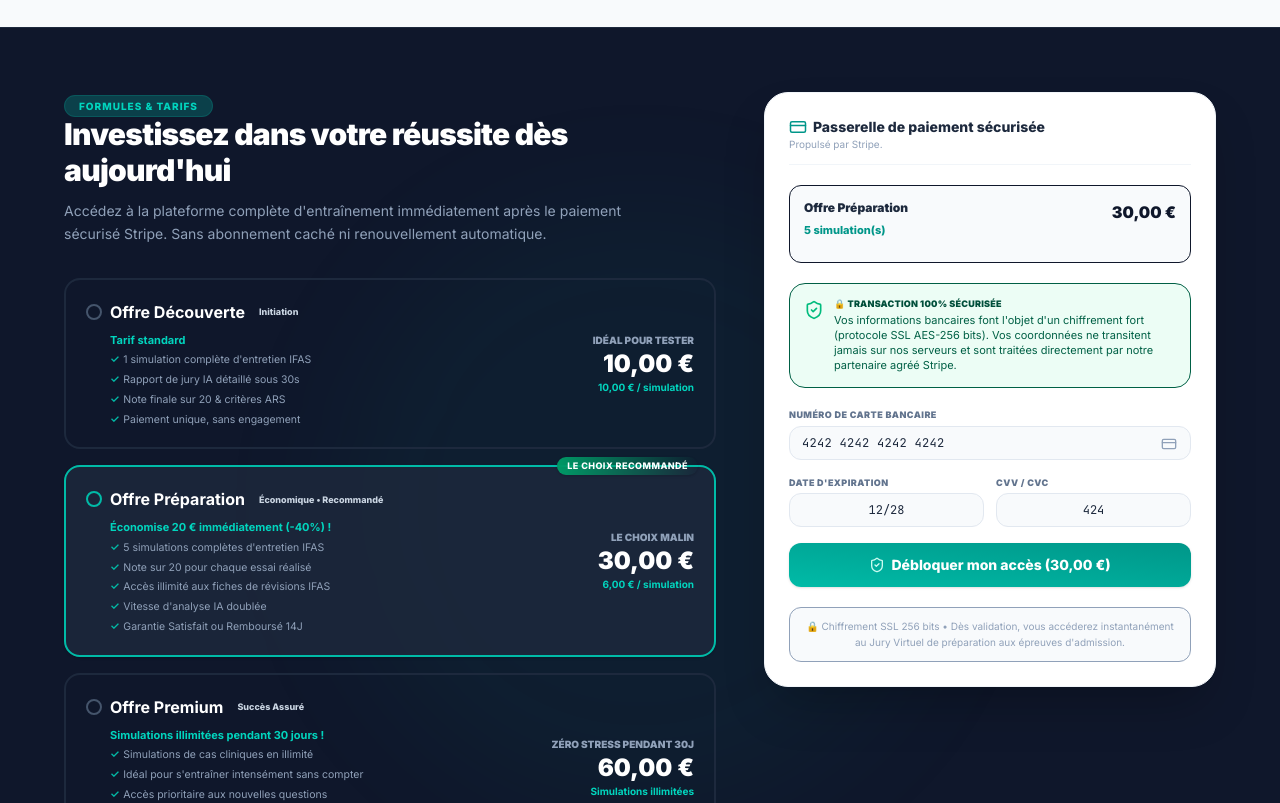
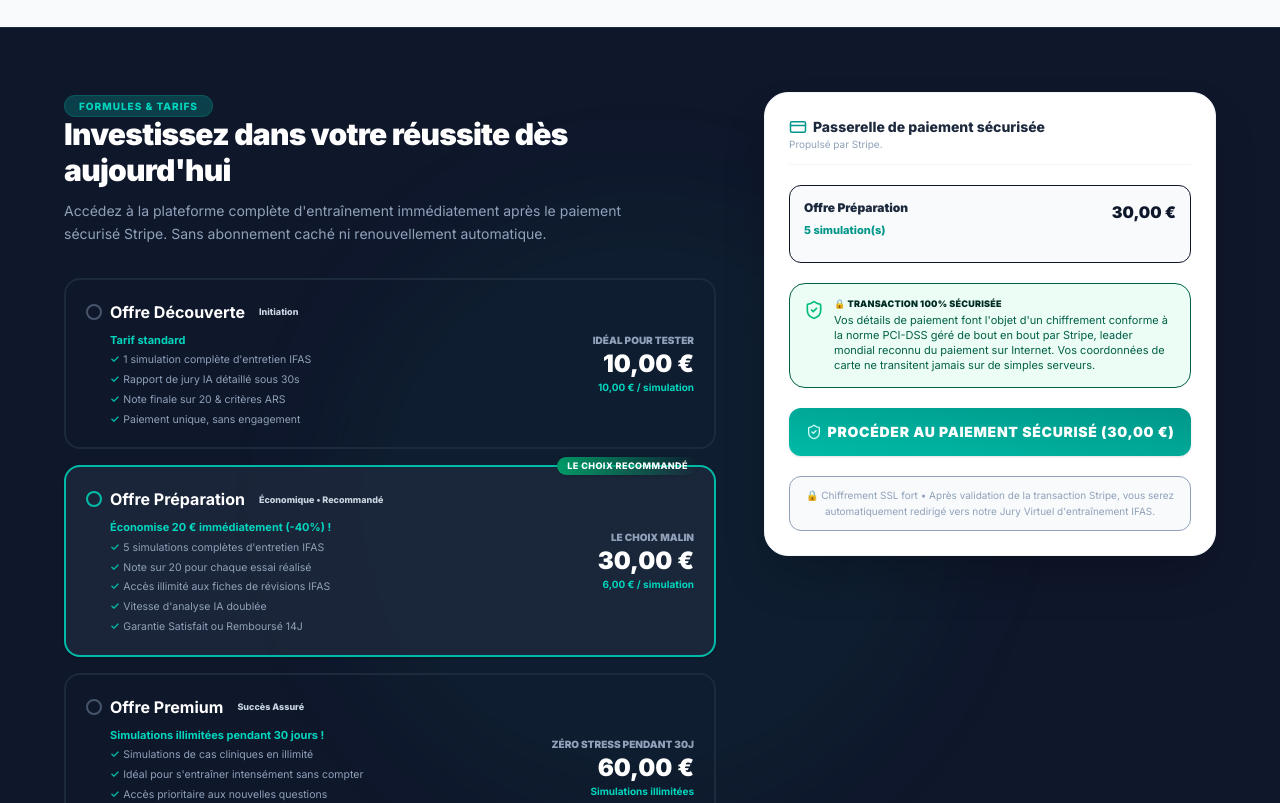
Before and after one commit to vamos34/appli-oral-as, a React (Vite) app: page / in a window 1280 px wide. Shown: the part 2045-2848 px from the top of the page. Built offline with nearby package versions, Linux system fonts and the light colour scheme.

Commit message:
Add files via upload

```diff
--- a/src/App.tsx
+++ b/src/App.tsx
@@ -7,6 +7,7 @@ import HistoryPanel from "./components/HistoryPanel";
 import SalesLandingPage from "./components/SalesLandingPage";
 import { CGVModal, MentionsLegalesModal } from "./components/LegalModals";
 import { Activity, Sparkles, RefreshCw, AlertCircle, ArrowLeft, HeartPulse, ShieldCheck, HelpCircle, User, Award, BookOpen, Send, CheckCircle2, ChevronRight, MessageSquare, Briefcase, Sun, Moon } from "lucide-react";
+import { safeLocalStorage, safeSessionStorage } from "./utils/storage";
 
 export default function App() {
   const {
@@ -22,17 +23,17 @@ export default function App() {
 
   // Dark mode / light mode state
   const [isDarkMode, setIsDarkMode] = useState<boolean>(() => {
-    const saved = localStorage.getItem("ifas_dark_theme");
+    const saved = safeLocalStorage.getItem("ifas_dark_theme");
     return saved === "true";
   });
 
   useEffect(() => {
     if (isDarkMode) {
       document.documentElement.classList.add("dark");
-      localStorage.setItem("ifas_dark_theme", "true");
+      safeLocalStorage.setItem("ifas_dark_theme", "true");
     } else {
       document.documentElement.classList.remove("dark");
-      localStorage.setItem("ifas_dark_theme", "false");
+      safeLocalStorage.setItem("ifas_dark_theme", "false");
     }
   }, [isDarkMode]);
 
@@ -53,7 +54,7 @@ export default function App() {
   // Past oral blank sessions
   const [pastSessions, setPastSessions] = useState<PastSession[]>(() => {
     try {
-      const saved = localStorage.getItem("ifas_past_sessions");
+      const saved = safeLocalStorage.getItem("ifas_past_sessions");
       return saved ? JSON.parse(saved) : [];
     } catch (_) {
       return [];
@@ -61,22 +62,22 @@ export default function App() {
   });
 
   useEffect(() => {
-    localStorage.setItem("ifas_past_sessions", JSON.stringify(pastSessions));
+    safeLocalStorage.setItem("ifas_past_sessions", JSON.stringify(pastSessions));
   }, [pastSessions]);
 
   const [selectedPastSession, setSelectedPastSession] = useState<PastSession | null>(null);
 
   // App lock until payment status - false by default so the Sales Landing Page is the official homepage.
   const [isAppUnlocked, setIsAppUnlocked] = useState<boolean>(() => {
-    return sessionStorage.getItem("ifas_app_unlocked_session") === "true";
+    return safeSessionStorage.getItem("ifas_app_unlocked_session") === "true";
   });
 
   // Automatically unlock only if actively marked in session
   useEffect(() => {
     if (isAppUnlocked) {
-      sessionStorage.setItem("ifas_app_unlocked_session", "true");
+      safeSessionStorage.setItem("ifas_app_unlocked_session", "true");
     } else {
-      sessionStorage.removeItem("ifas_app_unlocked_session");
+      safeSessionStorage.removeItem("ifas_app_unlocked_session");
     }
   }, [isAppUnlocked]);
 
@@ -303,7 +304,7 @@ export default function App() {
           onUnlock={(creditsToAdd, planName) => {
             refillCredits(creditsToAdd, `Formule : ${planName}`);
             setIsAppUnlocked(true);
-            localStorage.setItem("ifas_app_unlocked", "true");
+            safeLocalStorage.setItem("ifas_app_unlocked", "true");
           }}
           onOpenLegal={(page) => setViewingLegalPage(page)}
         />
--- a/src/components/CreditSystem.tsx
+++ b/src/components/CreditSystem.tsx
@@ -1,5 +1,6 @@
 import React, { useState, useEffect } from "react";
 import { Coins, CreditCard, Plus, X, Check, CheckCircle2, History, Sparkles, Clock, ArrowRight, AlertTriangle, ShieldCheck, HelpCircle } from "lucide-react";
+import { safeLocalStorage } from "../utils/storage";
 
 export interface CreditTransaction {
   id: string;
@@ -12,17 +13,17 @@ export interface CreditTransaction {
 // Custom hook to manage credits and history synchronized with localStorage
 export function useCredits() {
   const [credits, setCredits] = useState<number>(() => {
-    const saved = localStorage.getItem("ifas_credits_count");
+    const saved = safeLocalStorage.getItem("ifas_credits_count");
     // Force reset if legacy '3' credits are found, to ensure 0 credits
     if (saved === "3") {
-      localStorage.setItem("ifas_credits_count", "0");
+      safeLocalStorage.setItem("ifas_credits_count", "0");
       return 0;
     }
     return saved !== null ? parseInt(saved, 10) : 0; // 0 free credits initially
   });
 
   const [transactions, setTransactions] = useState<CreditTransaction[]>(() => {
-    const saved = localStorage.getItem("ifas_credits_history");
+    const saved = safeLocalStorage.getItem("ifas_credits_history");
     if (saved) {
       try {
         const parsed = JSON.parse(saved);
@@ -32,7 +33,7 @@ export function useCredits() {
             (tx) => tx.id !== "init-1" && !tx.description.toLowerCase().includes("offert")
           );
           if (cleaned.length !== parsed.length) {
-            localStorage.setItem("ifas_credits_history", JSON.stringify(cleaned));
+            safeLocalStorage.setItem("ifas_credits_history", JSON.stringify(cleaned));
           }
           return cleaned;
         }
@@ -48,11 +49,11 @@ export function useCredits() {
   const [isGateOpen, setIsGateOpen] = useState(false);
 
   useEffect(() => {
-    localStorage.setItem("ifas_credits_count", credits.toString());
+    safeLocalStorage.setItem("ifas_credits_count", credits.toString());
   }, [credits]);
 
   useEffect(() => {
-    localStorage.setItem("ifas_credits_history", JSON.stringify(transactions));
+    safeLocalStorage.setItem("ifas_credits_history", JSON.stringify(transactions));
   }, [transactions]);
 
   const spendCredit = (description: string = "Lancement d'une simulation d'entretien") => {
@@ -95,30 +96,47 @@ export function useCredits() {
   useEffect(() => {
     const params = new URLSearchParams(window.location.search);
     const stripeSuccess = params.get("stripe_success");
-    const creditsToAddStr = params.get("credits");
-    const planName = params.get("plan_name") || "Forfait d'entraînement";
     const sessionId = params.get("session_id");
 
-    if (stripeSuccess === "true" && creditsToAddStr && sessionId) {
-      const creditsToAdd = parseInt(creditsToAddStr, 10);
+    if (stripeSuccess === "true" && sessionId) {
+      const usedIds = JSON.parse(safeLocalStorage.getItem("ifas_processed_stripe_sessions") || "[]");
+      if (!usedIds.includes(sessionId)) {
+        // Call backend verification to check with Stripe if sessionId has been fully paid
+        fetch(`/api/stripe/verify-session?sessionId=${encodeURIComponent(sessionId)}`)
+          .then(async (res) => {
+            if (!res.ok) {
+              throw new Error("Validation échouée auprès de Stripe.");
+            }
+            const data = await res.json();
+            if (data.valid) {
+              refillCredits(data.credits, `Paiement Stripe Réussi: ${data.planName}`);
+              usedIds.push(sessionId);
+              safeLocalStorage.setItem("ifas_processed_stripe_sessions", JSON.stringify(usedIds));
 
-      const usedIds = JSON.parse(localStorage.getItem("ifas_processed_stripe_sessions") || "[]");
-      if (!usedIds.includes(sessionId)) {
-        refillCredits(creditsToAdd, `Paiement Stripe Réussi: ${planName}`);
-        usedIds.push(sessionId);
-        localStorage.setItem("ifas_processed_stripe_sessions", JSON.stringify(usedIds));
+              // Clean up parameters so user can't refresh
+              const cleanUrl = window.location.pathname;
+              window.history.replaceState({}, document.title, cleanUrl);
 
-        // Modal can pop open showing success nicely
-        setIsRechargeOpen(true);
-
-        // Remove params from URL
+              // Pop open the success modal beautifully
+              setIsRechargeOpen(true);
+            }
+          })
+          .catch((err) => {
+            console.error("Erreur de validation Stripe:", err);
+          });
+      } else {
+        // Clear param if already processed
         const cleanUrl = window.location.pathname;
         window.history.replaceState({}, document.title, cleanUrl);
       }
     } else if (params.get("stripe_cancel") === "true") {
       const cleanUrl = window.location.pathname;
       window.history.replaceState({}, document.title, cleanUrl);
-      alert("Paiement annulé. Aucun crédit n'a été décompté.");
+      try {
+        alert("Paiement annulé. Aucun crédit n'a été décompté.");
+      } catch (e) {
+        console.warn("Could not alert. Payment cancels safely.", e);
+      }
     }
   }, []);
 
--- a/src/components/SalesLandingPage.tsx
+++ b/src/components/SalesLandingPage.tsx
@@ -13,9 +13,7 @@ interface SalesLandingPageProps {
 export default function SalesLandingPage({ onUnlock, onOpenLegal }: SalesLandingPageProps) {
   const [selectedPlan, setSelectedPlan] = useState<number>(1); // Default to Recommended multi-pass plan
   const [isPaying, setIsPaying] = useState(false);
-  const [cardNumber, setCardNumber] = useState("4242 4242 4242 4242");
-  const [cardExpiry, setCardExpiry] = useState("12/28");
-  const [cardCvc, setCardCvc] = useState("424");
+  const [paymentError, setPaymentError] = useState<string | null>(null);
   const [activeFaqIndex, setActiveFaqIndex] = useState<number | null>(null);
 
   const PLANS = [
@@ -96,25 +94,12 @@ export default function SalesLandingPage({ onUnlock, onOpenLegal }: SalesLanding
   const handleCheckout = async (e: React.FormEvent) => {
     e.preventDefault();
     setIsPaying(true);
-
-    // Si les détails de carte pré-remplis de test (4242) sont présents, on utilise un déblocage local
-    // instantané ultra-robuste. Cela est idéal pour les tests d'intégration rapides, et évite les
-    // blocages d'iframe dus aux politiques de sécurité du navigateur.
-    const isTestCard = cardNumber.replace(/\s/g, "") === "4242424242424242";
-
-    if (isTestCard) {
-      setTimeout(() => {
-        const plan = PLANS.find((p) => p.id === selectedPlan) || PLANS[1];
-        onUnlock(plan.credits, plan.name);
-        setIsPaying(false);
-      }, 1000);
-      return;
-    }
+    setPaymentError(null);
 
     const controller = new AbortController();
     const id = setTimeout(() => {
       controller.abort();
-    }, 4500); // 4.5 seconds timeout
+    }, 10000); // 10 seconds timeout
 
     try {
       const response = await fetch("/api/stripe/create-checkout-session", {
@@ -127,6 +112,11 @@ export default function SalesLandingPage({ onUnlock, onOpenLegal }: SalesLanding
         })
       });
       clearTimeout(id);
+
+      if (!response.ok) {
+        const errJson = await response.json().catch(() => ({}));
+        throw new Error(errJson.error || "Une erreur est survenue lors de l'accès à Stripe.");
+      }
 
       const result = await response.json();
 
@@ -142,21 +132,17 @@ export default function SalesLandingPage({ onUnlock, onOpenLegal }: SalesLanding
           window.open(result.url, "_blank");
         }
       } else {
-        // High-fidelity local sandbox fallback
-        setTimeout(() => {
-          const plan = PLANS.find((p) => p.id === selectedPlan) || PLANS[1];
-          onUnlock(plan.credits, plan.name);
-          setIsPaying(false);
-        }, 1200);
+        throw new Error("L'URL de redirection Stripe n'a pas pu être générée.");
       }
     } catch (err: any) {
       clearTimeout(id);
-      console.warn("Stripe Redirect failed or timed out, falling back to instant sandbox flow", err);
-      setTimeout(() => {
-        const plan = PLANS.find((p) => p.id === selectedPlan) || PLANS[1];
-        onUnlock(plan.credits, plan.name);
-        setIsPaying(false);
-      }, 1000);
+      console.error("Stripe Redirection failed", err);
+      if (err.name === "AbortError") {
+        setPaymentError("La demande de redirection de paiement a expiré. Veuillez vérifier votre connexion.");
+      } else {
+        setPaymentError(err.message || "Une erreur est survenue lors de la redirection vers la plateforme de paiement.");
+      }
+      setIsPaying(false);
     }
   };
 
@@ -519,79 +505,49 @@ export default function SalesLandingPage({ onUnlock, onOpenLegal }: SalesLanding
               </div>
 
               {/* Secure transaction certificate badge */}
-              <div className="bg-emerald-50 dark:bg-emerald-950/20 border border-emerald-150 dark:border-emerald-900/45 p-3.5 rounded-2xl flex gap-2.5 items-start text-emerald-800 dark:text-emerald-200 text-[11px] leading-snug">
+              <div className="bg-emerald-50 border border-emerald-150 p-3.5 rounded-2xl flex gap-2.5 items-start text-emerald-800 text-[11px] leading-snug">
                 <ShieldCheck className="w-5 h-5 text-emerald-500 shrink-0 mt-0.5" />
                 <div>
-                  <strong className="block font-black text-emerald-900 dark:text-emerald-200 uppercase tracking-wide text-[9px] mb-0.5">🔒 Transaction 100% Sécurisée</strong>
-                  Vos informations bancaires font l'objet d'un chiffrement fort (protocole SSL AES-256 bits). Vos coordonnées ne transitent jamais sur nos serveurs et sont traitées directement par notre partenaire agréé Stripe.
+                  <strong className="block font-black text-emerald-950 uppercase tracking-wide text-[9px] mb-0.5">🔒 Transaction 100% Sécurisée</strong>
+                  Vos détails de paiement font l'objet d'un chiffrement conforme à la norme PCI-DSS géré de bout en bout par Stripe, leader mondial reconnu du paiement sur Internet. Vos coordonnées de carte ne transitent jamais sur de simples serveurs.
                 </div>
               </div>
 
-              <form onSubmit={handleCheckout} className="space-y-4 text-left">
-                <div className="space-y-1">
-                  <label className="text-[9px] font-black text-slate-500 uppercase tracking-wider block">Numéro de Carte Bancaire</label>
-                  <div className="relative">
-                    <input
-                      type="text"
-                      required
-                      placeholder="4242 4242 4242 4242"
-                      value={cardNumber}
-                      onChange={(e) => setCardNumber(e.target.value)}
-                      className="w-full bg-slate-50 border border-slate-200 px-3 py-2 text-xs rounded-xl outline-none focus:ring-2 focus:ring-teal-500 transition text-slate-800 font-mono tracking-wide"
-                      maxLength={19}
-                    />
-                    <CreditCard className="absolute right-3.5 top-2.5 w-4 h-4 text-slate-400" />
+              {paymentError && (
+                <div className="bg-amber-50 border border-amber-200 p-3 rounded-2xl flex gap-2 items-start text-amber-900 text-xs leading-normal font-medium">
+                  <ShieldAlert className="w-5 h-5 text-amber-500 shrink-0 mt-0.5" />
+                  <div>
+                    <strong className="block font-extrabold text-amber-950 uppercase tracking-wide text-[10px] mb-0.5">⚠️ Service de paiement non disponible</strong>
+                    {paymentError}
+                    <p className="mt-1 text-[10px] text-amber-700 font-normal">
+                      Si vous êtes l'administrateur, veuillez configurer la variable d'environnement <code className="bg-amber-100 px-1 py-0.2 rounded font-mono text-[9px] text-rose-700">STRIPE_SECRET_KEY</code> avec vos clés Stripe de production pour débloquer les achats d'entraînement en ligne.
+                    </p>
                   </div>
                 </div>
+              )}
 
-                <div className="grid grid-cols-2 gap-3">
-                  <div className="space-y-1">
-                    <label className="text-[9px] font-black text-slate-500 uppercase tracking-wider block">Date d'expiration</label>
-                    <input
-                      type="text"
-                      required
-                      placeholder="MM/AA"
-                      value={cardExpiry}
-                      onChange={(e) => setCardExpiry(e.target.value)}
-                      className="w-full bg-slate-50 border border-slate-200 px-3 py-2 text-xs rounded-xl outline-none focus:ring-2 focus:ring-teal-500 transition text-slate-800 font-mono text-center"
-                      maxLength={5}
-                    />
-                  </div>
-                  <div className="space-y-1">
-                    <label className="text-[9px] font-black text-slate-500 uppercase tracking-wider block">CVV / CVC</label>
-                    <input
-                      type="text"
-                      required
-                      placeholder="123"
-                      value={cardCvc}
-                      onChange={(e) => setCardCvc(e.target.value)}
-                      className="w-full bg-slate-50 border border-slate-200 px-3 py-2 text-xs rounded-xl outline-none focus:ring-2 focus:ring-teal-500 transition text-slate-800 font-mono text-center"
-                      maxLength={4}
-                    />
-                  </div>
-                </div>
-
+              <form onSubmit={handleCheckout} className="space-y-4 text-left">
                 <button
                   type="submit"
                   disabled={isPaying}
-                  className="w-full bg-gradient-to-tr from-teal-500 to-teal-600 hover:from-teal-600 hover:to-teal-700 text-white font-extrabold py-3 rounded-xl transition shadow flex items-center justify-center gap-2 cursor-pointer text-xs md:text-sm"
+                  className="w-full bg-gradient-to-tr from-teal-500 to-teal-600 hover:from-teal-600 hover:to-teal-700 disabled:from-slate-300 disabled:to-slate-450 disabled:cursor-not-allowed text-white font-extrabold py-3.5 rounded-xl transition shadow flex items-center justify-center gap-2 cursor-pointer text-xs md:text-sm"
                   id="btn-confirm-checkout"
                 >
                   {isPaying ? (
                     <span className="flex items-center gap-2">
                       <span className="w-4 h-4 border-2 border-white/30 border-t-white rounded-full animate-spin"></span>
-                      Validation...
+                      Préparation du panier d'achat...
                     </span>
                   ) : (
-                    <span className="flex items-center gap-1.5">
-                      <ShieldCheck className="w-4 h-4 text-teal-100" /> Débloquer mon accès ({currentPlan.price})
+                    <span className="flex items-center gap-1.5 uppercase font-black tracking-wider">
+                      <ShieldCheck className="w-4 h-4 text-teal-100" /> Procéder au paiement sécurisé ({currentPlan.price})
                     </span>
                   )}
                 </button>
               </form>
 
               <div className="text-[10px] text-slate-400 leading-relaxed text-center bg-slate-50 p-2.5 rounded-xl border border-slate-150">
-                🔒 Chiffrement SSL 256 bits • Dès validation, vous accéderez instantanément au Jury Virtuel de préparation aux épreuves d'admission.
+                🔒 Chiffrement SSL fort • Après validation de la transaction Stripe, vous serez automatiquement redirigé vers notre Jury Virtuel d'entraînement IFAS.
               </div>
             </div>
 
--- /dev/null
+++ b/src/utils/storage.ts
@@ -0,0 +1,52 @@
+// Safe storage wrappers to avoid crashing in iframe environments where third-party storage is blocked.
+const memoryStorage: Record<string, string> = {};
+
+export const safeLocalStorage = {
+  getItem(key: string): string | null {
+    try {
+      return localStorage.getItem(key);
+    } catch (e) {
+      return memoryStorage[key] !== undefined ? memoryStorage[key] : null;
+    }
+  },
+  setItem(key: string, value: string): void {
+    try {
+      localStorage.setItem(key, value);
+    } catch (e) {
+      memoryStorage[key] = value;
+    }
+  },
+  removeItem(key: string): void {
+    try {
+      localStorage.removeItem(key);
+    } catch (e) {
+      delete memoryStorage[key];
+    }
+  }
+};
+
+const sessionMemoryStorage: Record<string, string> = {};
+
+export const safeSessionStorage = {
+  getItem(key: string): string | null {
+    try {
+      return sessionStorage.getItem(key);
+    } catch (e) {
+      return sessionMemoryStorage[key] !== undefined ? sessionMemoryStorage[key] : null;
+    }
+  },
+  setItem(key: string, value: string): void {
+    try {
+      sessionStorage.setItem(key, value);
+    } catch (e) {
+      sessionMemoryStorage[key] = value;
+    }
+  },
+  removeItem(key: string): void {
+    try {
+      sessionStorage.removeItem(key);
+    } catch (e) {
+      delete sessionMemoryStorage[key];
+    }
+  }
+};
```
Also changed, not shown: server.ts (+34 -8 lines), 1 other file (tests, documents, lock files or other folders).
